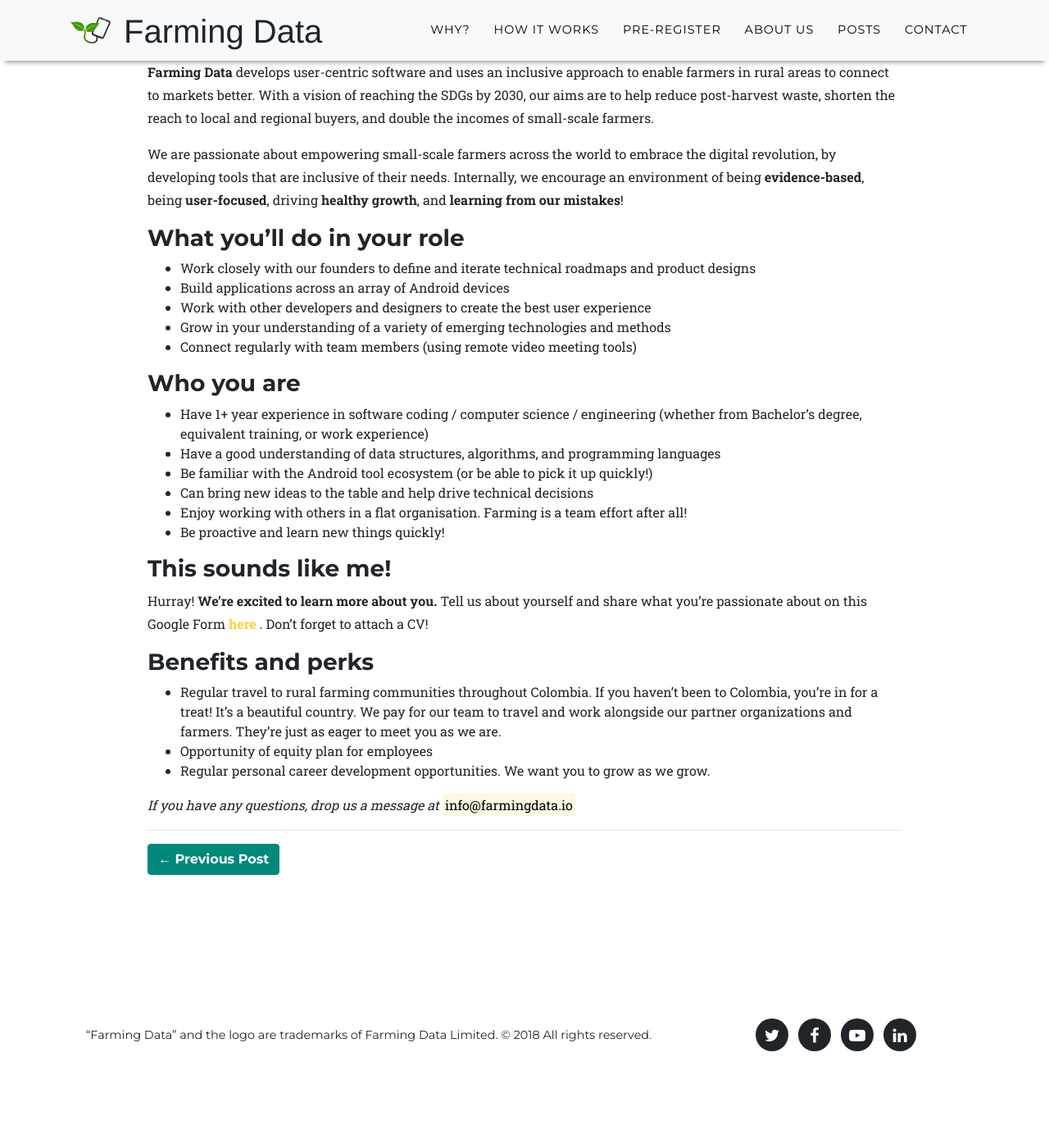
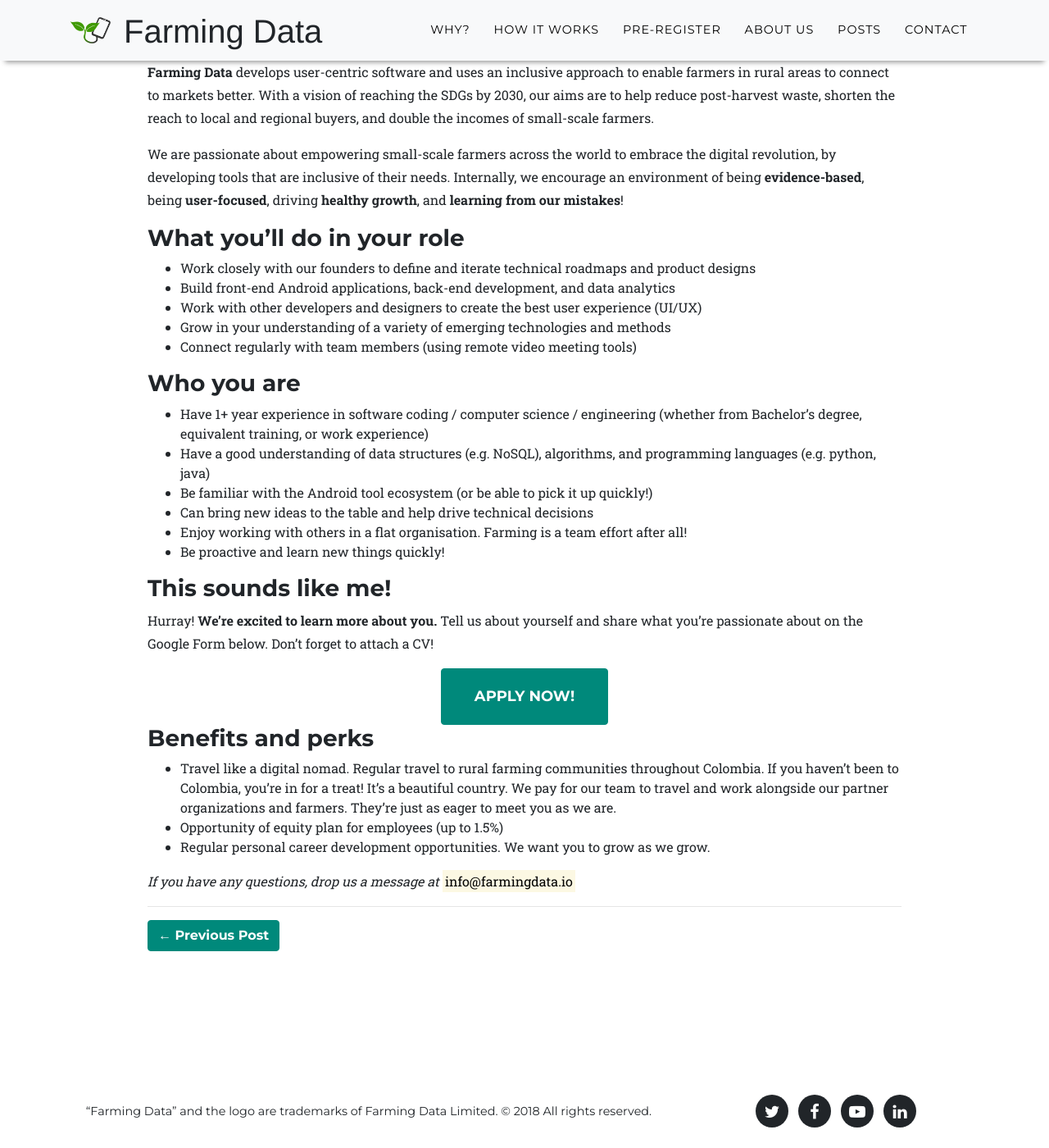
Before and after one commit to farmingdata/farmingdata.github.io, a Jekyll site: the page built from _posts/2019-02-11-we-are-hiring.md, in a window 1280 px wide and 1400 px high, scrolled down 1253 px. Shown: the whole window at 82% size. Built offline with Jekyll 4.4.1, drawn with Linux system fonts in a browser that asks for light colours; some web fonts are replaced; comment, search, counter and statistics services are not loaded; before the commit the page ends 2560 px from its top, so only the background shows below that.

Commit message:
add button to blogpost

```diff
--- a/_posts/2019-02-11-we-are-hiring.md
+++ b/_posts/2019-02-11-we-are-hiring.md
@@ -27,8 +27,8 @@ environment of being **evidence-based**, being **user-focused**, driving **healt
 ### What you'll do in your role
 
 * Work closely with our founders to define and iterate technical roadmaps and product designs
-* Build applications across an array of Android devices
-* Work with other developers and designers to create the best user experience
+* Build front-end Android applications, back-end development, and data analytics
+* Work with other developers and designers to create the best user experience (UI/UX)
 * Grow in your understanding of a variety of emerging technologies and methods
 * Connect regularly with team members (using remote video meeting tools)
 
@@ -36,7 +36,7 @@ environment of being **evidence-based**, being **user-focused**, driving **healt
 
 * Have 1+ year experience in software coding / computer science / engineering (whether from
 Bachelor’s degree, equivalent training, or work experience)
-* Have a good understanding of data structures, algorithms, and programming languages
+* Have a good understanding of data structures (e.g. NoSQL), algorithms, and programming languages (e.g. python, java)
 * Be familiar with the Android tool ecosystem (or be able to pick it up quickly!)
 * Can bring new ideas to the table and help drive technical decisions
 * Enjoy working with others in a flat organisation. Farming is a team effort after all!
@@ -44,14 +44,18 @@ Bachelor’s degree, equivalent training, or work experience)
 
 ### This sounds like me!
 
-Hurray! **We’re excited to learn more about you.** Tell us about yourself and share what you’re
-passionate about on this Google Form <a href="https://docs.google.com/forms/d/e/1FAIpQLSew550ClYLd7xN3dN7OCPjZo5CrlCLMXR7KXB2sSE4sl1InQw/viewform" target="_blank"> <b>here</b> </a>. Don’t forget to attach a CV!
+Hurray! **We’re excited to learn more about you.**  Tell us about yourself and share what you’re
+passionate about on the Google Form below. Don’t forget to attach a CV!
+
+<div class="text-center">
+  <font color="white"><a class="btn btn-primary btn-xl text-uppercase js-scroll-trigger" href="http://bit.ly/2E17Jcj" target="_blank">Apply now!</a></font>
+</div>
 
 ### Benefits and perks
 
-* Regular travel to rural farming communities throughout Colombia. If you haven’t been to
+* Travel like a digital nomad. Regular travel to rural farming communities throughout Colombia. If you haven’t been to
 Colombia, you’re in for a treat! It’s a beautiful country. We pay for our team to travel and work alongside our partner organizations and farmers. They’re just as eager to meet you as we are.
-* Opportunity of equity plan for employees
+* Opportunity of equity plan for employees (up to 1.5%)
 * Regular personal career development opportunities. We want you to grow as we grow.
 
 *If you have any questions, drop us a message at* <mark>info@farmingdata.io</mark>
```
Also changed, not shown: Gemfile.lock.
